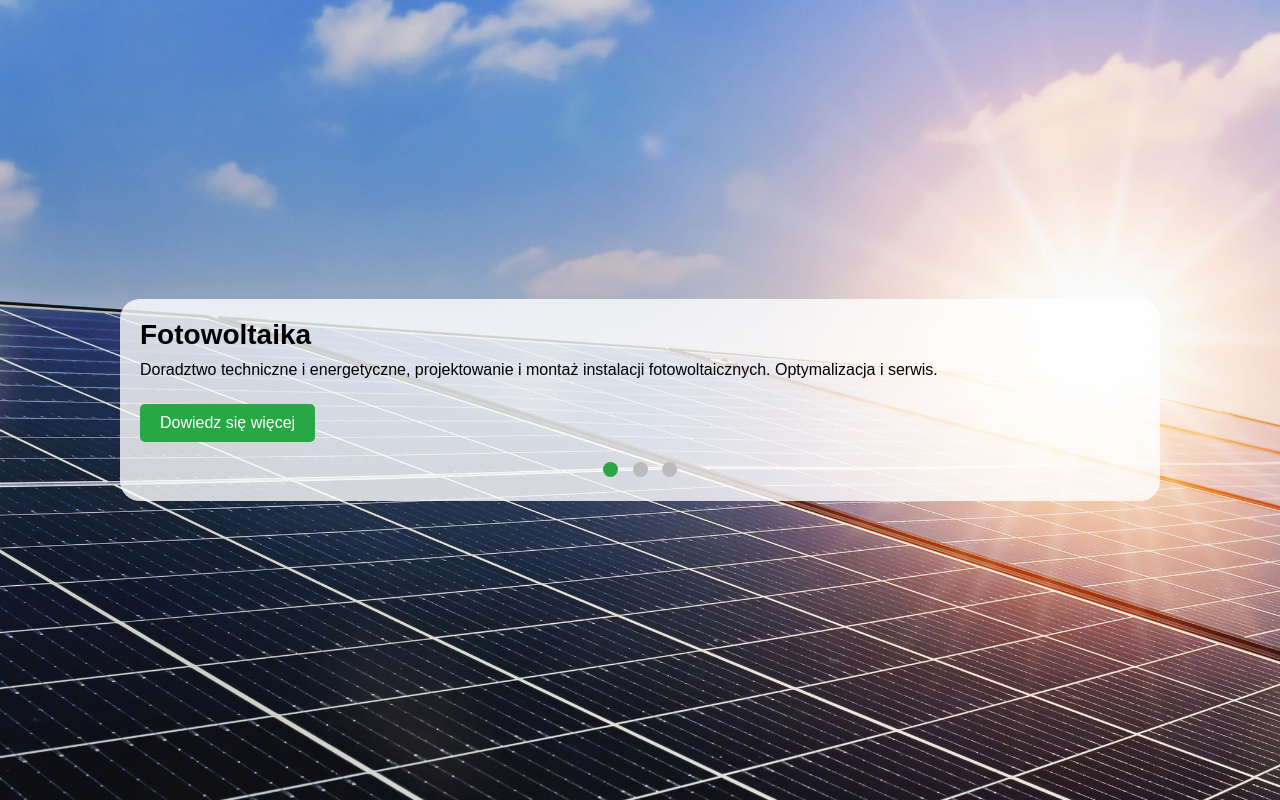
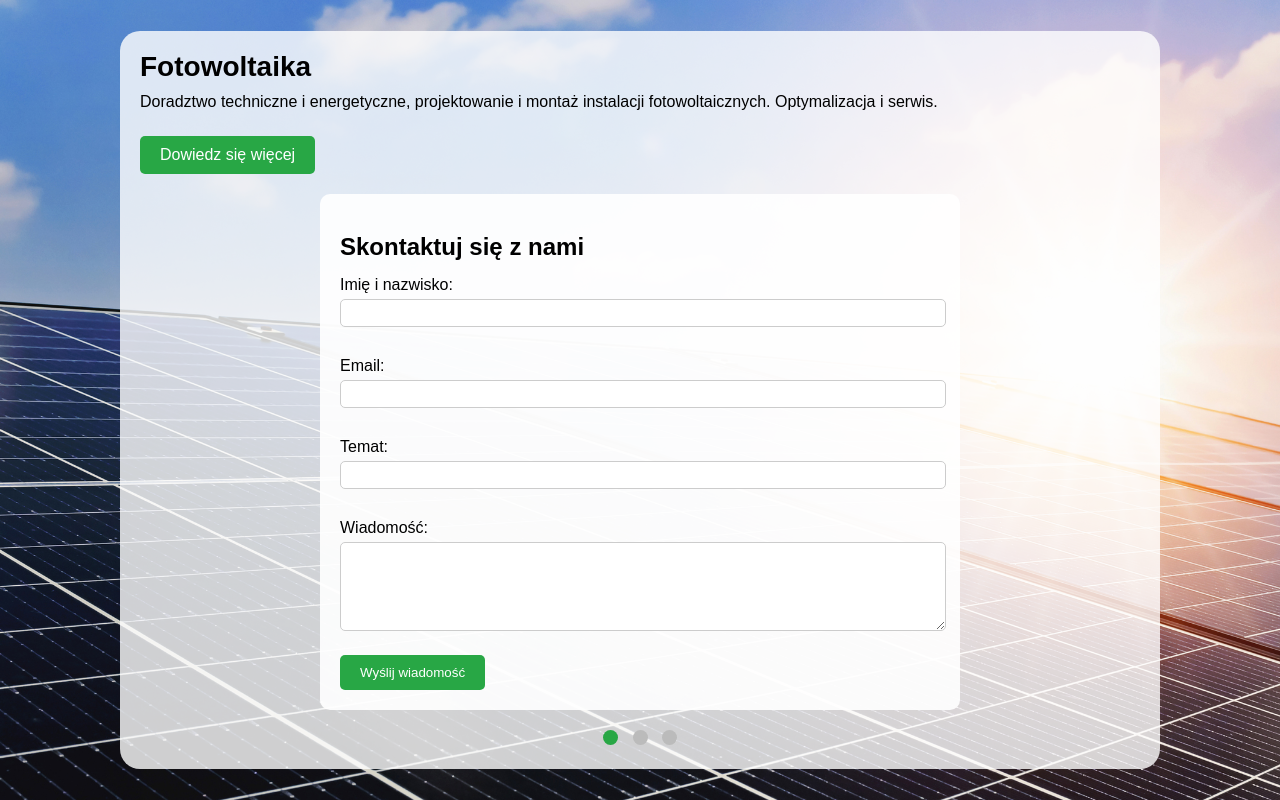
Before and after one commit to no-witam/zielona-energia, a PHP site: page / in a window 1280 px wide. Run offline with PHP 8.4, Linux system fonts and the light colour scheme.

Commit message:
Update index.php

```diff
--- a/index.php
+++ b/index.php
@@ -59,6 +59,25 @@
                     <a href="details.php?category=geotermia" class="button">Dowiedz się więcej</a>
                 </div>
 
+            <div class="contact-form">
+                <h2>Skontaktuj się z nami</h2>
+                <form action="contact.php" method="POST">
+                    <label for="imie">Imię i nazwisko:</label>
+                    <input type="text" id="imie" name="imie" required>
+
+                    <label for="email">Email:</label>
+                    <input type="email" id="email" name="email" required>
+
+                    <label for="temat">Temat:</label>
+                    <input type="text" id="temat" name="temat" required>
+
+                    <label for="wiadomosc">Wiadomość:</label>
+                    <textarea id="wiadomosc" name="wiadomosc" rows="5" required></textarea>
+                    <button type="submit">Wyślij wiadomość</button>
+                </form>
+            </div>
+
+
                 <div class="dots">
                     <span class="dot" onclick="showSlide(0)"></span>
                     <span class="dot" onclick="showSlide(1)"></span>
```
